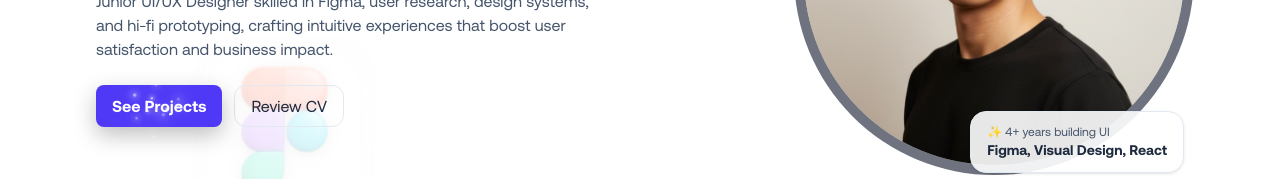
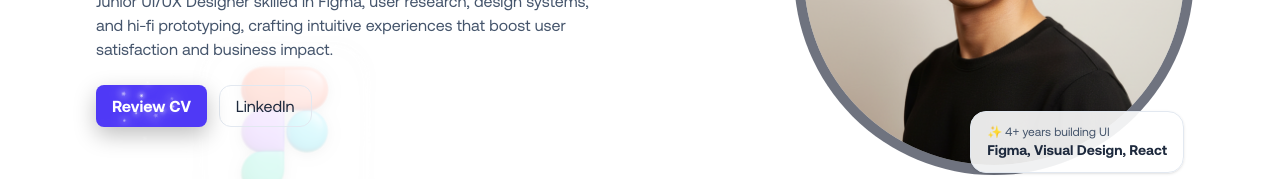
Before and after one commit to MassiveProject/uiuxportfolio, a React (Vite) app: page / in a window 1280 px wide. Shown: the part 391-570 px from the top of the page. Built offline with nearby package versions, Linux system fonts and the light colour scheme; a web font is replaced by a local one.

Commit message:
update lagi hehe

```diff
--- a/src/App.jsx
+++ b/src/App.jsx
@@ -95,9 +95,10 @@ const VIDEOS = [
 
 /* ====== 3D MOCKUP SHOWCASE ====== */
 const MOCKUP_WORKS = [
-  { id: 1, title: "Flashklik Business Card", cover: "/bisniscard.png", type: "3D Mockup" },
-  { id: 2, title: "Flashklik Totebag", cover: "/flashkliktotebag.png", type: "3D Mockup" },
-  { id: 3, title: "Flashklik E-Toll", cover: "/etoll.png", type: "3D Mockup" },
+  { id: 1, title: "Flashklik Business Card", cover: "/bisniscard.png", type: "Company Business Card" },
+  { id: 2, title: "Flashklik Totebag", cover: "/flashkliktotebag.png", type: "Flashklik in collaboration with HP" },
+  { id: 3, title: "Flashklik E-Toll", cover: "/etoll.png", type: "Flashklik in collaboration with HP" },
+  { id: 4, title: "Flashklik Tumblr", cover: "/flashkliktumblr.png", type: "Flashklik in collaboration with HP" },
 ];
 
 
@@ -118,7 +119,10 @@ function cx(...classes) {
 }
 
 /* ========= SPARKLE BUTTON ========= */
-function SparkleButton({ href = "#projects", children = "See Projects", className = "" }) {
+function SparkleButton({ href = "#projects",
+  children = "See Projects",
+  className = "",
+  newTab = false, }) {
   const stars = useMemo(
     () =>
       Array.from({ length: 16 }).map(() => ({
@@ -172,6 +176,8 @@ function SparkleButton({ href = "#projects", children = "See Projects", classNam
 
       <a
         href={href}
+        target={newTab ? "_blank" : undefined}
+  rel={newTab ? "noopener noreferrer" : undefined}
         className={[
           "sparkle-btn inline-flex items-center justify-center gap-3 rounded-lg px-4 py-2 font-semibold",
           "bg-indigo-600 text-white hover:bg-indigo-500",
@@ -283,6 +289,9 @@ export default function Portfolio() {
 
   const [openNav, setOpenNav] = useState(false);
 
+  const [openCV, setOpenCV] = useState(false);
+
+
   return (
     <div className="min-h-screen overflow-x-hidden bg-white text-slate-800 dark:bg-slate-950 dark:text-slate-100 pt-16 md:pt-24">
       {/* Header */}
@@ -343,9 +352,23 @@ export default function Portfolio() {
                 Junior UI/UX Designer skilled in Figma, user research, design systems, and hi-fi prototyping, crafting intuitive experiences that boost user satisfaction and business impact.
               </p>
               <div className="mt-6 flex flex-col sm:flex-row gap-3">
-                <SparkleButton href="#projects">See Projects</SparkleButton>
-                <a href="https://drive.google.com/file/d/1NuAns-vA-CnPLlFEd6vpnsqWP4Xc_7KV/view?usp=sharing" className="px-4 py-2 rounded-xl border border-slate-200 dark:border-slate-800 hover:shadow w-full sm:w-auto text-center">Review CV</a>
-              </div>
+  {/* Sparkle button jadi Review CV */}
+  <SparkleButton href="/williamresume.pdf" newTab className="sm:w-auto">
+  Review CV
+</SparkleButton>
+
+
+  {/* Button kedua jadi LinkedIn */}
+  <a
+    href={PROFILE.socials.linkedin}
+    target="_blank"
+    rel="noopener noreferrer"
+    className="px-4 py-2 rounded-xl border border-slate-200 dark:border-slate-800 hover:shadow w-full sm:w-auto text-center"
+  >
+    LinkedIn
+  </a>
+</div>
+
             </div>
             <div className="relative flex justify-center lg:justify-end mt-8 lg:mt-0">
               <div className="relative before:content-[''] before:absolute before:-left-3 before:top-3 before:h-10 before:w-10 before:bg-slate-800/70 before:rounded-tr-2xl before:rounded-bl-2xl before:-z-10">
@@ -717,6 +740,7 @@ function AboutShowcase() {
 
 </div>
 
+
             </h2>
           </div>
 
@@ -878,9 +902,17 @@ function ContactSection({ location }) {
   );
 }
 /* ====== MY BEST PROJECTS (MOCKUP GRID + LIGHTBOX) ====== */
+/* ====== MY BEST PROJECTS (2 COL GRID + SEE MORE) ====== */
 function BestProjectsSection() {
   const [active, setActive] = useState(null); // item yang lagi dibuka di lightbox
   const [zoom, setZoom] = useState(false);
+
+  // ✅ See more state
+  const INITIAL_SHOW = 4;
+  const [showAll, setShowAll] = useState(false);
+
+  const items = MOCKUP_WORKS;
+  const visibleItems = showAll ? items : items.slice(0, INITIAL_SHOW);
 
   // close modal on ESC
   useEffect(() => {
@@ -901,11 +933,13 @@ function BestProjectsSection() {
     };
   }, [active]);
 
-  const open = (item) => {
-    setActive(item);
+  // reset zoom when change active
+  useEffect(() => {
+    if (!active) return;
     setZoom(false);
-  };
+  }, [active]);
 
+  const open = (item) => setActive(item);
   const close = () => setActive(null);
 
   return (
@@ -922,12 +956,25 @@ function BestProjectsSection() {
           </p>
         </div>
 
-        {/* Grid */}
-        <div className="mt-10 md:mt-12 grid grid-cols-1 sm:grid-cols-2 lg:grid-cols-3 gap-5 md:gap-6">
-          {MOCKUP_WORKS.map((item) => (
+        {/* ✅ Grid: 2 kolom biar gambar lebih besar */}
+        <div className="mt-10 md:mt-12 grid grid-cols-1 sm:grid-cols-2 gap-5 md:gap-6">
+          {visibleItems.map((item) => (
             <MockupCard key={item.id} item={item} onOpen={() => open(item)} />
           ))}
         </div>
+
+        {/* ✅ See more kalau item > 4 */}
+        {items.length > INITIAL_SHOW && (
+          <div className="mt-10 flex justify-center">
+            <button
+              type="button"
+              onClick={() => setShowAll((v) => !v)}
+              className="h-11 px-6 rounded-full bg-white/10 hover:bg-white/15 ring-1 ring-white/15 text-sm font-semibold"
+            >
+              {showAll ? "See less" : "See more"}
+            </button>
+          </div>
+        )}
       </div>
 
       {/* LIGHTBOX MODAL */}
@@ -937,7 +984,6 @@ function BestProjectsSection() {
           role="dialog"
           aria-modal="true"
           onMouseDown={(e) => {
-            // klik di luar konten untuk close
             if (e.target === e.currentTarget) close();
           }}
         >
@@ -981,7 +1027,6 @@ function BestProjectsSection() {
               {/* Image container */}
               <div className="rounded-2xl overflow-hidden border border-white/10 bg-black shadow-[0_20px_80px_rgba(0,0,0,.6)]">
                 <div className="relative w-full">
-                  {/* area scroll kalau zoom */}
                   <div
                     className={[
                       "w-full",
@@ -999,14 +1044,12 @@ function BestProjectsSection() {
                     />
                   </div>
 
-                  {/* hint */}
                   <div className="absolute left-4 bottom-4 text-xs text-white/70 bg-black/35 backdrop-blur px-3 py-1.5 rounded-full ring-1 ring-white/10">
                     Click outside to close • Press ESC
                   </div>
                 </div>
               </div>
 
-              {/* small helper (mobile) */}
               <p className="mt-3 text-xs text-white/50">
                 Tip: Tap <span className="text-white/70 font-semibold">Zoom</span> to see details clearly.
               </p>
--- a/src/index.css
+++ b/src/index.css
@@ -147,3 +147,5 @@
   font-family: "Special Elite", ui-monospace, "Courier New", monospace;
   letter-spacing: .3px; /* biar feel-nya makin typewriter */
 }
+
+html { scroll-behavior: smooth; }
```
Also changed, not shown: public/flashkliktumblr.png (added), 1 other file (tests, documents, lock files or other folders).
